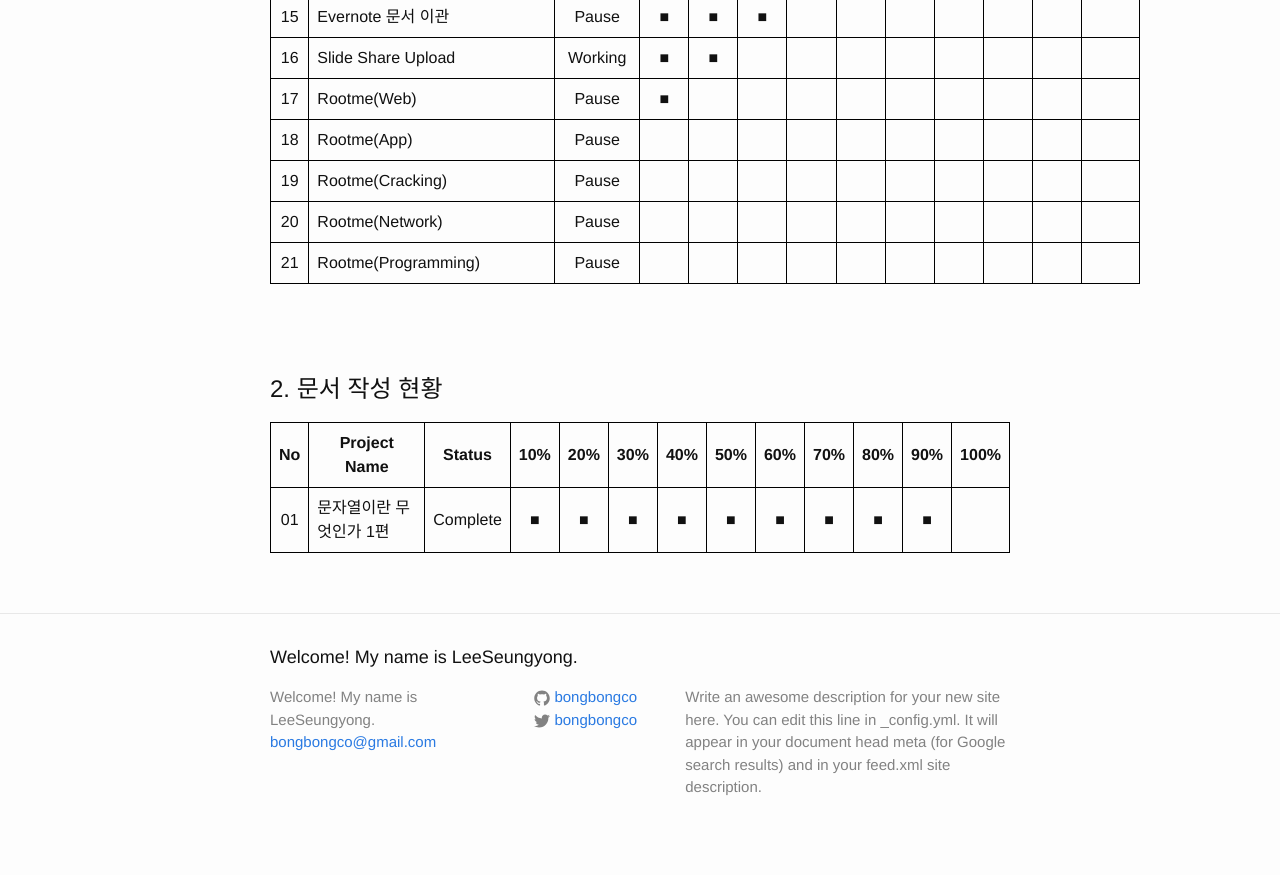
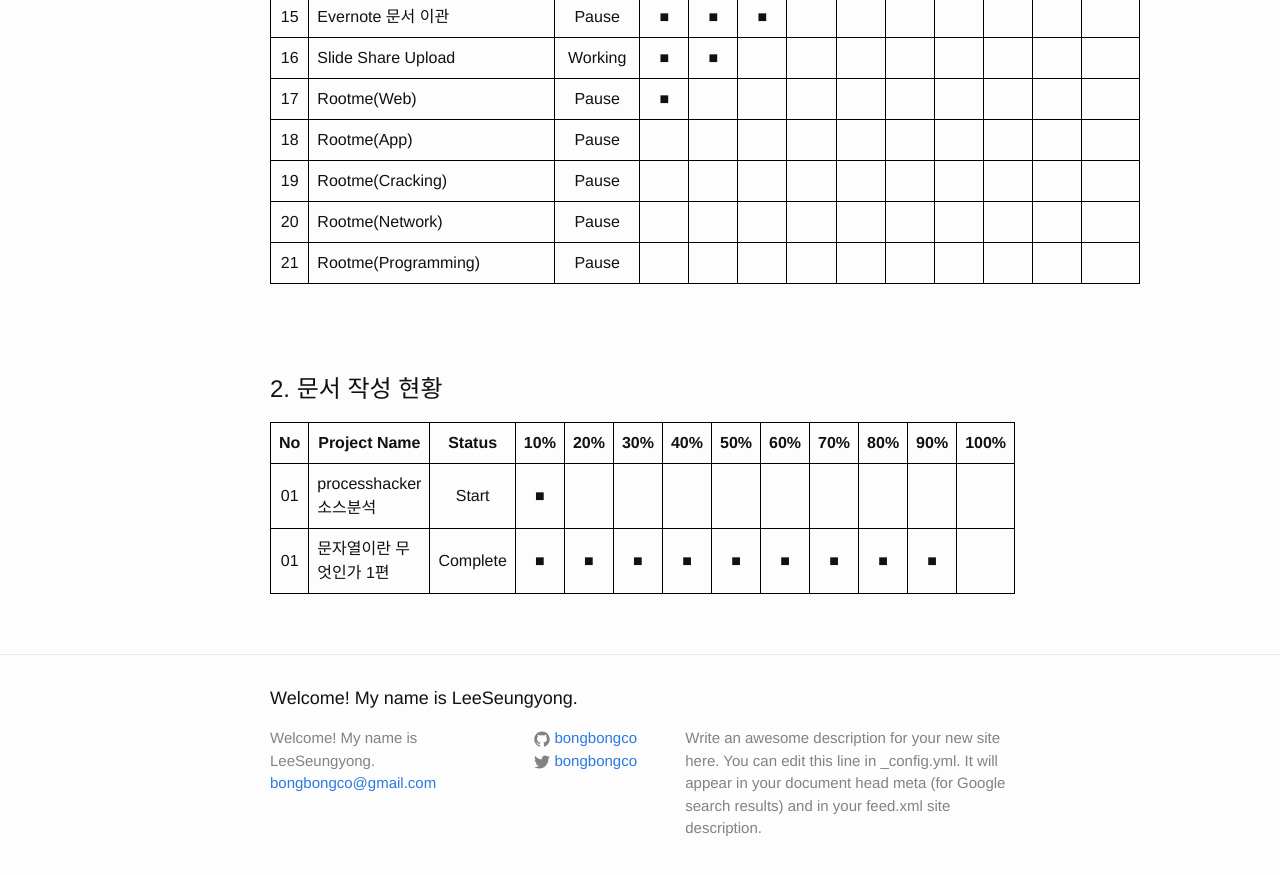
Before and after one commit to LktProgrammer/bongbongco.github.io, a Jekyll site: the page built from _posts/2016-09-12-GarbageTask.markdown, in a window 1280 px wide and 900 px high, scrolled down 870 px. Shown: the top 875 px of the window. Built offline with Jekyll 4.4.1, drawn with Linux system fonts in a browser that asks for light colours.

Commit message:
Update 2016-09-12-GarbageTask.markdown

```diff
--- a/_posts/2016-09-12-GarbageTask.markdown
+++ b/_posts/2016-09-12-GarbageTask.markdown
@@ -40,5 +40,6 @@ title: 개인 프로젝트 목록.
 |--+-----------+------+---+---+---+---+---+---+---+---+---+----|
 |No|Project Name|Status|10%|20%|30%|40%|50%|60%|70%|80%|90%|100%|
 |:-:|-----------|:-----:|:-:|:-:|:-:|:-:|:-:|:-:|:-:|:-:|:-:|:-:|
+|01| processhacker 소스분석|Start|■|||||||||
 |01| 문자열이란 무엇인가 1편 |Complete|■|■|■|■|■|■|■|■|■|
 |--+-----------+------+---+---+---+---+---+---+---+---+---+----|
```
